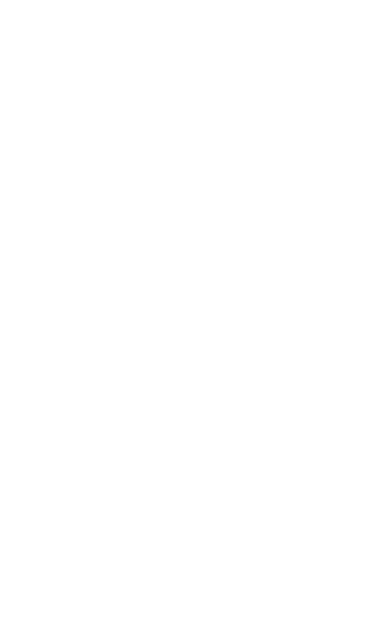
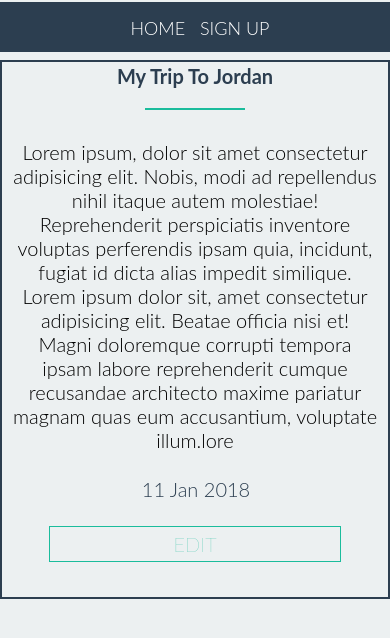
Before and after one commit to tonyguesswho/mydiary, a plain HTML site: page UI/entry.html in a window 390 px wide. Drawn offline with Linux system fonts and the light colour scheme.

Commit message:
created the edit entry page

```diff
--- a/UI/entry.html
+++ b/UI/entry.html
@@ -0,0 +1,63 @@
+<!DOCTYPE html>
+<html lang="en">
+
+<head>
+    <meta charset="UTF-8">
+    <meta name="viewport" content="width=device-width, initial-scale=1.0">
+    <meta http-equiv="X-UA-Compatible" content="ie=edge">
+    <link rel="stylesheet" href="resources/css/style.css">
+    <link rel="stylesheet" href="resources/css/media.css">
+
+
+
+    <title>Entries</title>
+</head>
+
+<body class="bg">
+    <header class="header2">
+        <!-- <img src="resources/img/logo.png" alt="logo" class="logo"> -->
+        <nav>
+            <ul class="nav nav2">
+                <li>
+                    <a href="index.html">Home</a>
+                </li>
+                <li>
+                    <a href="signup.html">Sign Up</a>
+                </li>
+
+            </ul>
+
+        </nav>
+
+    </header>
+    <section class="entries">
+
+        <div class="bigbox">
+            <div class="box card span21 span2-center">
+                <h4>My Trip To Jordan</h4>
+                <p>Lorem ipsum, dolor sit amet consectetur adipisicing elit. Nobis, modi ad repellendus nihil itaque autem molestiae!
+                    Reprehenderit perspiciatis inventore voluptas perferendis ipsam quia, incidunt, fugiat id dicta alias
+                    impedit similique. Lorem ipsum dolor sit, amet consectetur adipisicing elit. Beatae officia nisi et!
+                    Magni doloremque corrupti tempora ipsam labore reprehenderit cumque recusandae architecto maxime pariatur
+                    magnam quas eum accusantium, voluptate illum.lore</p>
+                <div class="entry-date">
+                    <p>11 jan 2018</p>
+                </div>
+
+                <a href="edit_entry.html" class="ebtn ebtn-transparent">Edit</a>
+
+            </div>
+
+        </div>
+
+
+
+
+    </section>
+    <div class="clearfix"></div>
+
+
+
+</body>
+
+</html>
--- a/UI/resources/css/media.css
+++ b/UI/resources/css/media.css
@@ -42,6 +42,13 @@
     width: 80%;
     margin: 5px auto 25px auto;
   }
+  .ebtn:link,
+  .ebtn:visited {
+    padding: 5px 5px;
+    display: block;
+    width: 80%;
+    margin: 5px auto 25px auto;
+  }
   .span21,
   .span31,
   .span32,
@@ -54,6 +61,9 @@
     width: 100%;
   }
   .span3-center {
+    margin: 3px auto 3px auto;
+  }
+  .span2-center {
     margin: 3px auto 3px auto;
   }
 }
@@ -85,6 +95,13 @@
   .span3-center {
     margin: 3px auto 3px auto;
   } */
+  .ebtn:link,
+  .ebtn:visited {
+    padding: 5px 5px;
+    display: block;
+    width: 80%;
+    margin: 5px auto 25px auto;
+  }
 }
 
 @media only screen and (max-width: 1120px) {
--- a/UI/resources/css/style.css
+++ b/UI/resources/css/style.css
@@ -12,7 +12,7 @@
 
 html,
 body {
-  font-display: "Lato", "Arial", sans-serif;
+  font-family: "Lato", "Arial", sans-serif;
   font-size: 20px;
   font-weight: 300;
   text-rendering: optimizeLegibility;
@@ -33,6 +33,7 @@ h2 {
   text-align: center;
   margin-bottom: 30px;
   letter-spacing: 1px;
+  color: #2c3e50;
 }
 h2::after {
   display: block;
@@ -84,7 +85,7 @@ input[type="submit"] {
 .ebtn:visited {
   text-decoration: none;
   padding: 5px 5px;
-  /* display: inline-block; */
+  display: inline-block;
   font-weight: 200;
   transition: background-color 0.5s, border 0.5s, color 0.5s;
   text-transform: uppercase;
@@ -241,6 +242,10 @@ input[type="submit"] {
   margin-left: 32.26%;
 }
 
+.span2-center {
+  margin-left: 24.6%;
+}
+
 /* signup page */
 
 .header2 {
@@ -253,7 +258,7 @@ input[type="submit"] {
   margin-top: 30px;
 }
 .card {
-  border: 1px solid black;
+  border: 2px solid #2c3e50;
   padding: 2px 10px 10px 10px;
   margin-top: 50px;
 }
@@ -295,8 +300,18 @@ textarea {
 .entries {
   text-align: center;
 }
+.entry-date {
+  margin-top: 25px;
+  text-align: center;
+  text-transform: capitalize;
+  margin-left: 2px;
+  color: #2c3e50;
+  margin-bottom: 25px;
+}
 .entries h4 {
   margin-bottom: 30px;
+  color: #2c3e50;
+  text-transform: capitalize;
 }
 .entries h4:after {
   display: block;
```
Also changed, not shown: UI/edit_entry.html (+1 -1 lines), UI/entries.html (+38 -6 lines), UI/index.html (+1 -1 lines).
